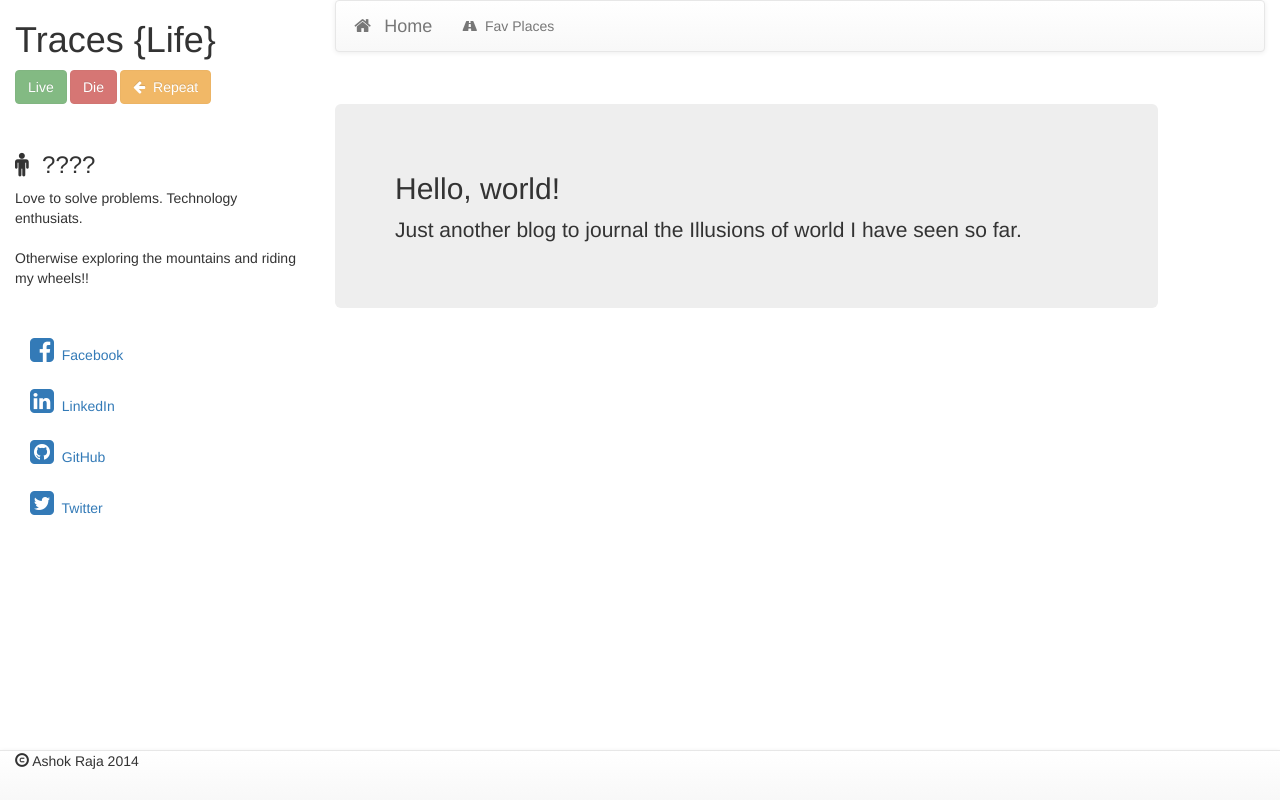
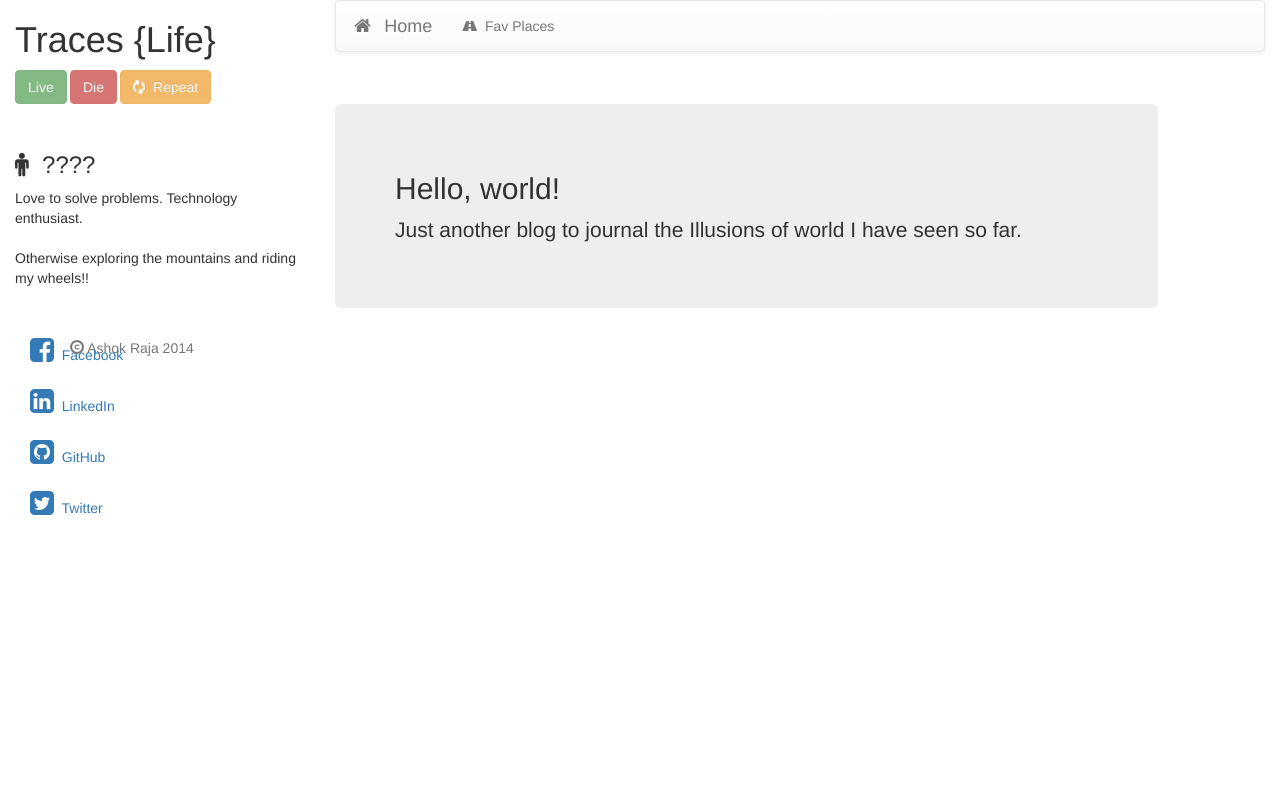
Before and after one commit to ashokrajar/mylife.ashokraja.in, a Django app: page / in a window 1280 px wide. Run offline with Django 3.2, Linux system fonts and the light colour scheme; some libraries are stand-ins or nearby versions.

Commit message:
- Sticky Footer - Post page header changes Few other minor fixes.

```diff
--- a/templates/base.html
+++ b/templates/base.html
@@ -13,14 +13,15 @@
   <meta name="copyright" content="Copyright (c) 2014 Ashok Raja R"/>
   <meta name="viewport" content="width=device-width, initial-scale=1, maximum-scale=1, user-scalable=no">
 
-
   <!-- Style Sheets (CSS) -->
   <link rel="stylesheet" href="//netdna.bootstrapcdn.com/bootstrap/3.1.1/css/bootstrap.min.css">
   <link rel="stylesheet" href="//netdna.bootstrapcdn.com/bootstrap/3.1.1/css/bootstrap-theme.min.css">
   <link href="//netdna.bootstrapcdn.com/font-awesome/4.1.0/css/font-awesome.min.css" rel="stylesheet">
+  <!-- Custom styles -->
+  <link href="{% static "css/sticky-footer.css" %}" rel="stylesheet">
 
   <!-- Fav Icon -->
-  <link rel='shortcut icon' href="{% static "media/favicon.ico" %}"></link>
+  <link rel='shortcut icon' href="{% static "media/favicon.ico" %}">
 </head>
 
 <body>
@@ -34,7 +35,7 @@
           <button type="button" class="btn btn-success disabled">Live</button>
           <button type="button" class="btn btn-danger disabled">Die</button>
           <button type="button" class="btn btn-warning disabled">
-            <i class="fa fa-arrow-left"></i>&nbsp; Repeat</button>
+            <i class="fa fa-refresh fa-spin"></i></i>&nbsp; Repeat</button>
         </small>
       </div>
       <div class="col-sm-9">
@@ -72,7 +73,9 @@
     </div>
   {% endblock %}
 
+  <!-- Content -->
   <div class="row">
+
     <!-- SideBar -->
     <div class="col-sm-3">
     {% block sidebar %}
@@ -80,7 +83,7 @@
       <div class="row">
         <div class="col-sm-12" style="padding-top: 2em">
           <h3><i class="fa fa-male"></i>&nbsp; ????</h3>
-          <p>Love to solve problems. Technology enthusiats.<br><br>Otherwise exploring the mountains and riding my wheels!!</p>
+          <p>Love to solve problems. Technology enthusiast.<br><br>Otherwise exploring the mountains and riding my wheels!!</p>
         </div>
       </div>
       <!-- Social -->
@@ -88,22 +91,22 @@
         <div class="col-sm-12" style="padding-top: 2em">
           <ul id="sidebar" class="nav nav-stacked affix">
             <li>
-              <a href="https://www.facebook.com/ashokrajar">
+              <a href="https://www.facebook.com/ashokrajar" target="_blank">
                 <i class="fa fa-facebook-square fa-2x"></i>&nbsp; Facebook
               </a>
             </li>
             <li>
-              <a href="http://in.linkedin.com/in/ashokrajar">
+              <a href="http://in.linkedin.com/in/ashokrajar" target="_blank">
                 <i class="fa fa-linkedin-square fa-2x"></i>&nbsp; LinkedIn
               </a>
             </li>
             <li>
-              <a href="https://github.com/ashokrajar">
+              <a href="https://github.com/ashokrajar" target="_blank">
                 <i class="fa fa-github-square fa-2x"></i>&nbsp; GitHub
               </a>
             </li>
             <li>
-              <a href="https://twitter.com/ashokraja_r">
+              <a href="https://twitter.com/ashokraja_r" target="_blank">
                 <i class="fa fa-twitter-square fa-2x"></i>&nbsp; Twitter
               </a>
             </li>
@@ -117,19 +120,20 @@
     <div class="col-sm-8">
     {% block content %}{% endblock %}
     </div>
+
   </div>
 
 </div>
 
 <!-- Footer -->
 {% block footer %}
-  <nav class="navbar navbar-default navbar-fixed-bottom" role="navigation">
-    <div class="container-fluid">
-      <p class="muted credit">
+  <div id="footer">
+    <div class="container">
+      <p class="text-muted">
         <span class="glyphicon glyphicon-copyright-mark"></span>
         Ashok Raja 2014</p>
     </div>
-  </nav>
+  </div>
 {% endblock %}
 
 <!-- Java Scripts -->
```
